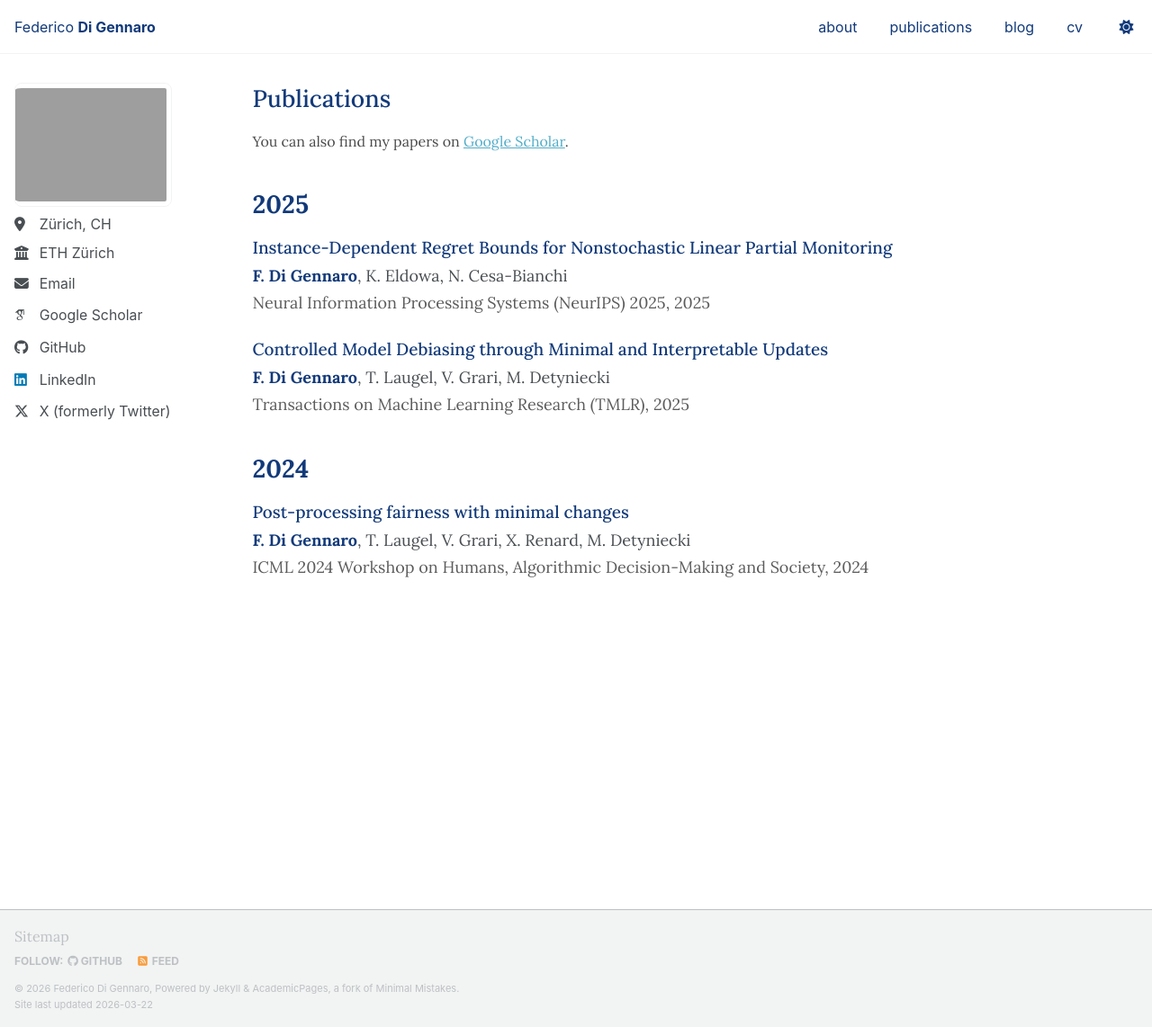
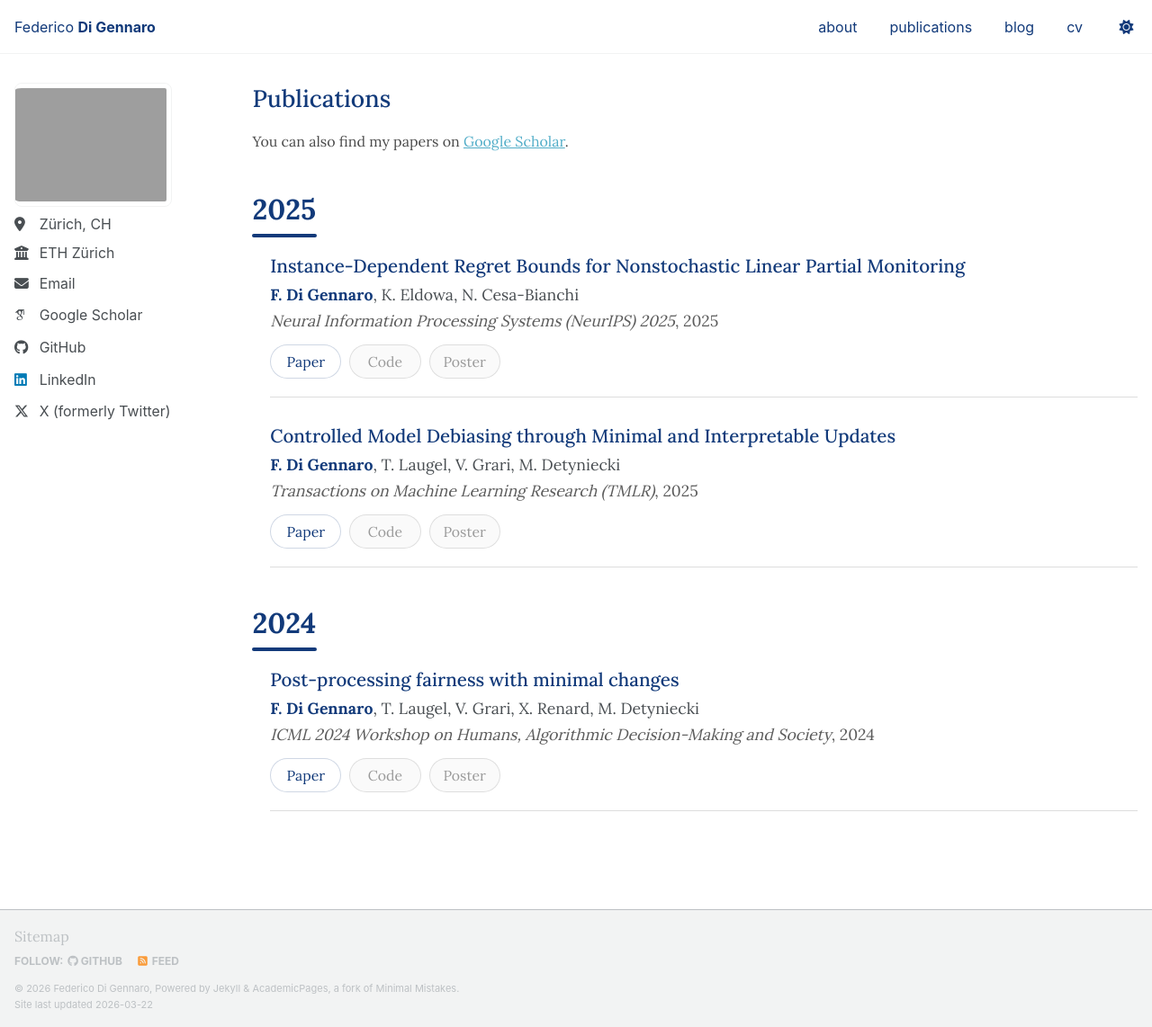
Before and after one commit to FedericoDiGennaro/FedericoDiGennaro.github.io, a Jekyll site: the page built from _pages/publications.html, in a window 1280 px wide and 1142 px high. Shown: the whole window at 90% size. Built offline with Jekyll 4.4.1, drawn with Linux system fonts in a browser that asks for light colours; some web fonts are replaced; a script bundle is joined from its source files by our own code; library files that are not in the unit come from our copies.

Commit message:
Restyle publications page layout and actions

```diff
--- a/_pages/publications.html
+++ b/_pages/publications.html
@@ -27,6 +27,23 @@ author_profile: true
     {% if post.authors %}
       <p class="publication-entry__authors">{{ post.authors | replace: "F. Di Gennaro", "<strong>F. Di Gennaro</strong>" }}</p>
     {% endif %}
-    <p class="publication-entry__venue">{{ post.venue }}, {{ post.date | date: "%Y" }}</p>
+    <p class="publication-entry__venue"><em>{{ post.venue }}</em>, {{ post.date | date: "%Y" }}</p>
+    <div class="publication-entry__actions">
+      {% if post.paperurl %}
+        <a class="publication-entry__button" href="{{ post.paperurl }}">Paper</a>
+      {% else %}
+        <span class="publication-entry__button publication-entry__button--muted">Paper</span>
+      {% endif %}
+      {% if post.codeurl %}
+        <a class="publication-entry__button" href="{{ post.codeurl }}">Code</a>
+      {% else %}
+        <span class="publication-entry__button publication-entry__button--muted">Code</span>
+      {% endif %}
+      {% if post.posterurl %}
+        <a class="publication-entry__button" href="{{ post.posterurl }}">Poster</a>
+      {% else %}
+        <span class="publication-entry__button publication-entry__button--muted">Poster</span>
+      {% endif %}
+    </div>
   </article>
 {% endfor %}
--- a/assets/css/custom.css
+++ b/assets/css/custom.css
@@ -350,19 +350,31 @@ h6,
 }
 
 .publications__year {
-  margin: 2.25rem 0 1rem;
+  margin: 2.4rem 0 1rem;
   color: #123a7a;
-  font-size: 1.55rem;
-  font-weight: 600;
+  font-size: 1.75rem;
+  font-weight: 700;
+}
+
+.publications__year::after {
+  content: "";
+  display: block;
+  width: 72px;
+  height: 4px;
+  margin-top: 0.45rem;
+  border-radius: 999px;
+  background: #123a7a;
 }
 
 .publication-entry {
-  margin-bottom: 1.4rem;
+  margin: 0 0 1.6rem 1.1rem;
+  padding-bottom: 1.1rem;
+  border-bottom: 1px solid rgba(120, 120, 120, 0.25);
 }
 
 .publication-entry__title {
   margin: 0 0 0.2rem;
-  font-size: 1.05rem;
+  font-size: 1.14rem;
   line-height: 1.35;
   font-weight: 500;
 }
@@ -375,7 +387,7 @@ h6,
 .publication-entry__authors,
 .publication-entry__venue {
   margin: 0;
-  font-size: 1rem;
+  font-size: 0.98rem;
   line-height: 1.65;
 }
 
@@ -387,3 +399,30 @@ h6,
 .publication-entry__venue {
   color: #5c5c5c;
 }
+
+.publication-entry__actions {
+  display: flex;
+  gap: 0.5rem;
+  margin-top: 0.65rem;
+  flex-wrap: wrap;
+}
+
+.publication-entry__button {
+  display: inline-flex;
+  align-items: center;
+  justify-content: center;
+  min-width: 4.4rem;
+  padding: 0.28rem 0.7rem;
+  border: 1px solid rgba(18, 58, 122, 0.2);
+  border-radius: 999px;
+  color: #123a7a !important;
+  background: #fff;
+  font-size: 0.88rem;
+  text-decoration: none !important;
+}
+
+.publication-entry__button--muted {
+  color: #9a9a9a !important;
+  border-color: rgba(140, 140, 140, 0.25);
+  background: rgba(0, 0, 0, 0.02);
+}
```
